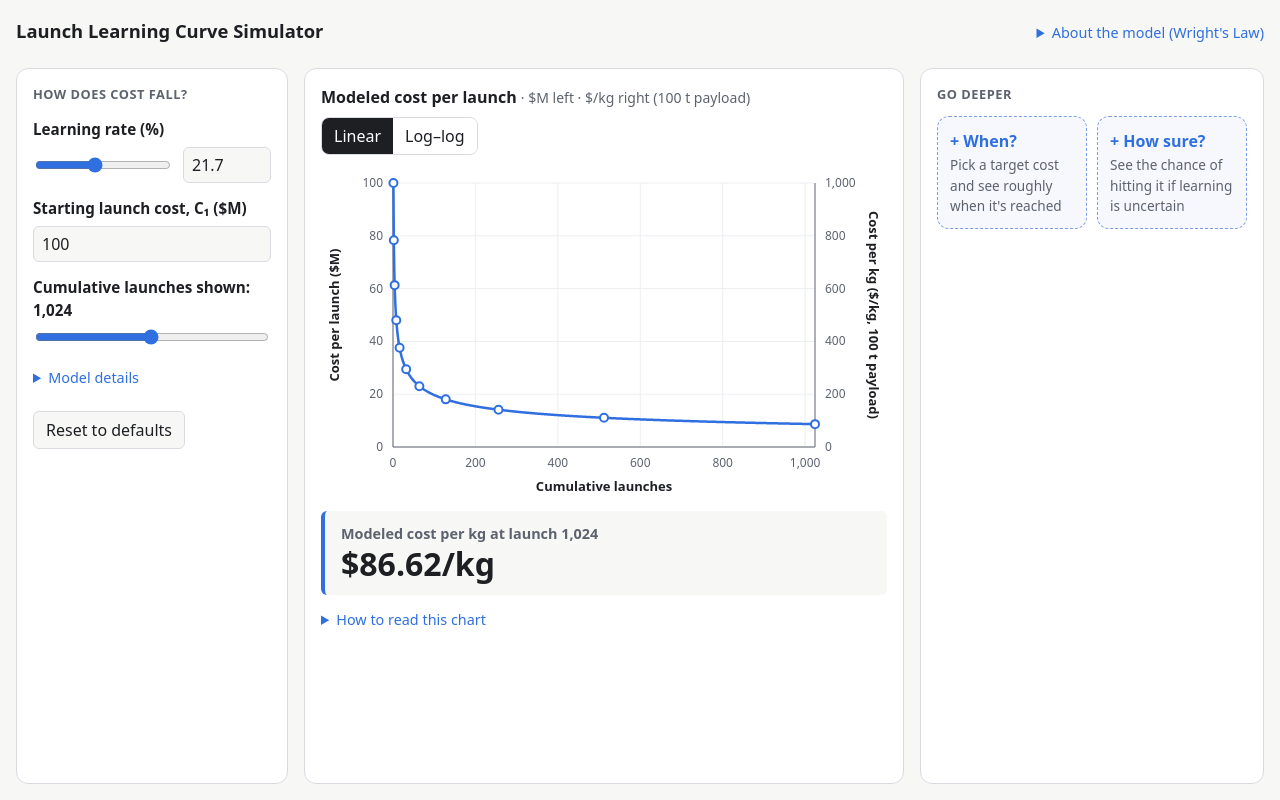
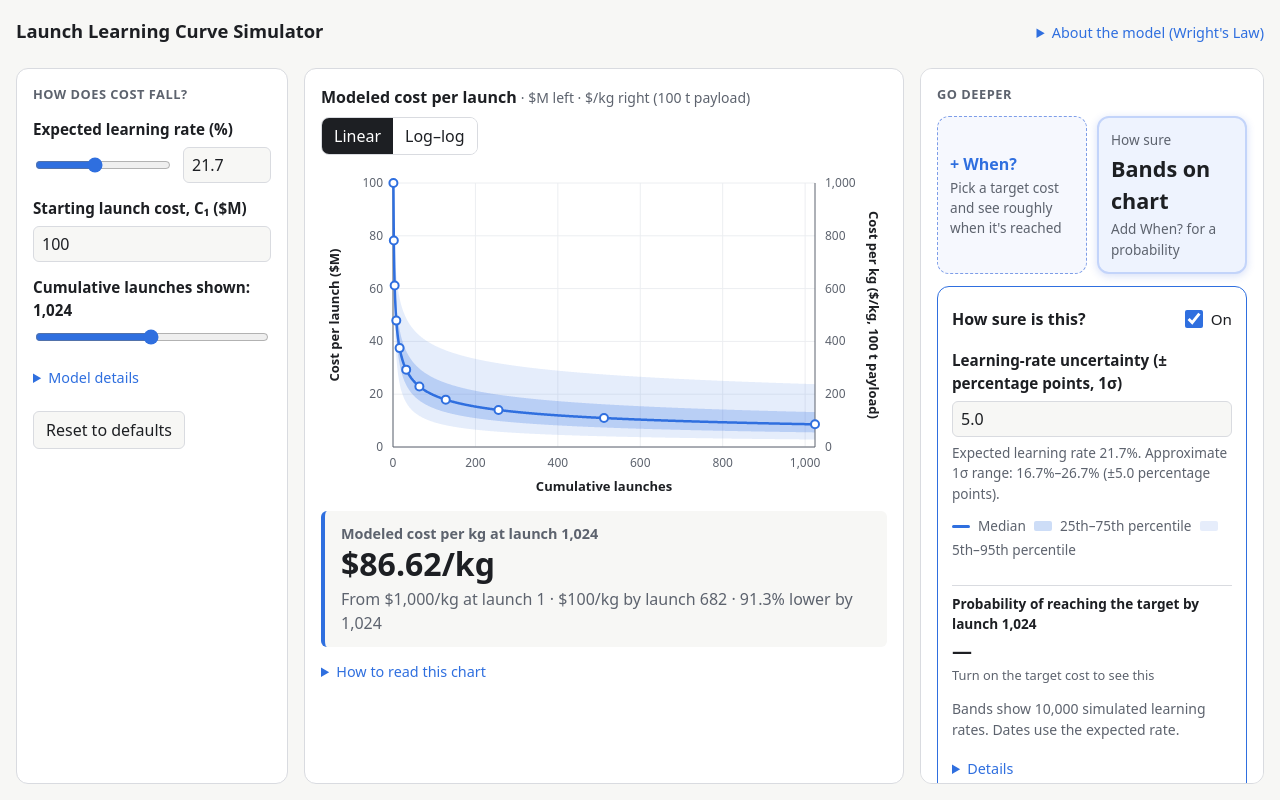
Before and after one commit to emhoffert/launch-learning-curve, a website with bundled scripts: page index.html in a window 1280 px wide. Both pictures are taken after a click on the button 1172 px from the left and 172 px from the top of the page. Built offline with nearby package versions, Linux system fonts and the light colour scheme.

Commit message:
feat: add-card state, single open editor, target-driven milestone strip
Co-Authored-By: Claude Opus 5.5 <noreply@anthropic.com>

```diff
--- a/src/main.js
+++ b/src/main.js
@@ -21,11 +21,16 @@ import {
 } from './cadence.js';
 import { renderChart } from './chart.js';
 import { formatCost, formatCostPerKg, formatPercent, formatProbability } from './format.js';
+import {
+  cadenceSummary, cardState, milestoneStrip, stripPerKg, sureCard, toggleOpen, whenCard,
+} from './cards.js';
 
 const LR_MAX_PERCENT = 50;
 const LAUNCHES_MIN = 10;
 const LAUNCHES_MAX = 2048;
 const SD_MAX_POINTS = 20;
+// Calendar dates start on the first time When is turned on (a UI default; the cadence model is unchanged).
+const DATES_DEFAULT_ON = true;
 
 const $ = (id) => document.getElementById(id);
 const controls = {
@@ -35,11 +40,10 @@ const controls = {
   target: $('target-cost'),
   launches: $('max-launches'),
   launchesValue: $('max-launches-value'),
-  logToggle: $('log-scale'),
+  scaleLinear: $('scale-linear'),
+  scaleLog: $('scale-log'),
   showTarget: $('show-target'),
-  targetField: $('target-field'),
   showMc: $('show-mc'),
-  mcField: $('mc-field'),
   sd: $('lr-sd'),
   sdHint: $('lr-sd-hint'),
   showCalendar: $('show-calendar'),
@@ -49,7 +53,25 @@ const controls = {
   firstYear: $('first-year-launches'),
   growth: $('annual-growth'),
   reset: $('reset'),
+  moreInputsToggle: $('more-inputs-toggle'),
+  cadenceChange: $('cadence-change'),
 };
+const cards = {
+  when: { card: $('when-card'), editor: $('when-editor'), heading: $('when-heading'), toggle: controls.showTarget },
+  sure: { card: $('sure-card'), editor: $('sure-editor'), heading: $('sure-heading'), toggle: controls.showMc },
+};
+const ui = { open: null };
+const core = $('core');
+const moreInputsSummary = $('more-inputs-summary');
+const milestoneStripEl = $('milestone-strip');
+const milestoneTable = $('milestone-table');
+const targetDateRow = $('target-date-row');
+const targetDate = $('target-date');
+const cadenceInputs = $('cadence-inputs');
+const cadenceSummaryEl = $('cadence-summary');
+const shortFirstYear = $('short-first-year');
+const cadenceGrowthYearNote = $('cadence-growth-year-note');
+const DISCLOSURES = ['about', 'model-details', 'chart-help', 'calendar-details', 'more-analysis', 'mc-details'].map($);
 const chart = $('chart');
 const chartPanel = chart.closest('.chart-panel');
 const message = $('message');
@@ -68,14 +90,11 @@ const readouts = {
   mcProbLabel: $('mc-prob-label'),
   mcProb: $('mc-prob'),
 };
-const mcPanel = $('mc-panel');
 const lrLabel = document.querySelector('label[for="lr-range"]');
 const LR_LABEL = lrLabel.textContent;
 const LR_LABEL_MC = 'Expected learning rate (%)';
-const targetPanel = $('target-panel');
 const targetNote = $('target-note');
 const CHART_LABEL = chart.getAttribute('aria-label');
-const calendarPanel = $('calendar-panel');
 const calendarRows = $('calendar-rows');
 const calendarMcNote = $('calendar-mc-note');
 const calendarStartYear = $('calendar-start-year');
@@ -100,26 +119,31 @@ function readInputs() {
   const sdPoints = controls.sd.valueAsNumber;
 
   if (!Number.isFinite(lrPercent) || lrPercent < 0 || lrPercent > LR_MAX_PERCENT) {
-    return { error: `Learning rate must be between 0% and ${LR_MAX_PERCENT}%.` };
+    return { error: `Learning rate must be between 0% and ${LR_MAX_PERCENT}%.`, field: 'core' };
   }
   if (!Number.isFinite(startingCost) || startingCost <= 0) {
-    return { error: 'Starting launch cost must be greater than 0.' };
+    return { error: 'Starting launch cost must be greater than 0.', field: 'core' };
   }
   // The target is optional: only validate it while the overlay is switched on.
   if (controls.showTarget.checked && (!Number.isFinite(targetPerKg) || targetPerKg <= 0)) {
-    return { error: 'Target cost must be greater than 0.' };
+    return { error: 'Target cost must be greater than 0.', field: 'when' };
   }
   if (!Number.isInteger(maxLaunches) || maxLaunches < LAUNCHES_MIN || maxLaunches > LAUNCHES_MAX) {
-    return { error: `Cumulative launches must be a whole number from ${LAUNCHES_MIN} to ${LAUNCHES_MAX}.` };
+    return { error: `Cumulative launches must be a whole number from ${LAUNCHES_MIN} to ${LAUNCHES_MAX}.`, field: 'core' };
   }
   if (controls.showMc.checked && (!Number.isFinite(sdPoints) || sdPoints < 0 || sdPoints > SD_MAX_POINTS)) {
-    return { error: `Learning-rate uncertainty must be between 0 and ${SD_MAX_POINTS} percentage points.` };
+    return { error: `Learning-rate uncertainty must be between 0 and ${SD_MAX_POINTS} percentage points.`, field: 'sure' };
   }
   const inputs = { learningRate: lrPercent / 100, startingCost, targetPerKg, maxLaunches, sd: sdPoints / 100 };
   // The calendar inputs are only validated while the timeline is switched on.
-  if (!controls.showCalendar.checked) return inputs;
+  if (!calendarIsOn()) return inputs;
   const calendar = readCalendarInputs();
-  return calendar.error ? calendar : { ...inputs, ...calendar };
+  return calendar.error ? { ...calendar, field: 'when' } : { ...inputs, ...calendar };
+}
+
+// Calendar dates live inside When: they only apply while When is on.
+function calendarIsOn() {
+  return controls.showTarget.checked && controls.showCalendar.checked;
 }
 
 function readCalendarInputs() {
@@ -145,11 +169,10 @@ function readCalendarInputs() {
 function update() {
   controls.launchesValue.textContent = controls.launches.valueAsNumber.toLocaleString('en-US');
   const targetOn = controls.showTarget.checked;
-  controls.targetField.hidden = !targetOn;
   const mcOn = controls.showMc.checked;
-  controls.mcField.hidden = !mcOn;
-  const calendarOn = controls.showCalendar.checked;
+  const calendarOn = calendarIsOn();
   controls.calendarField.hidden = !calendarOn;
+  controls.showCalendar.setAttribute('aria-expanded', String(calendarOn));
   lrLabel.textContent = mcOn ? LR_LABEL_MC : LR_LABEL;
   controls.lrNumber.setAttribute('aria-label', mcOn ? LR_LABEL_MC : LR_LABEL);
 
@@ -158,8 +181,10 @@ function update() {
     // Keep the last valid chart on screen, dimmed so it reads as out of date.
     message.textContent = inputs.error;
     chartPanel.classList.add('stale');
+    setCardStates(inputs.field);
     return;
   }
+  setCardStates(null);
   message.textContent = '';
   chartPanel.classList.remove('stale');
 
@@ -189,7 +214,7 @@ function update() {
   }
   // In uncertainty mode the median replaces the single-learning-rate curve as the line.
   renderChart(chart, mc ? mc.bands.p50 : series, {
-    logScale: controls.logToggle.checked, target, bands: mc?.bands, calendar,
+    logScale: controls.scaleLog.getAttribute('aria-pressed') === 'true', target, bands: mc?.bands, calendar,
   });
 
   const finalCost = series[series.length - 1].cost;
@@ -200,9 +225,11 @@ function update() {
   readouts.reduction.textContent = formatPercent(1 - finalCost / startingCost);
   readouts.perKgLabel.textContent = `Modeled cost per kg at launch ${maxLaunches.toLocaleString('en-US')}`;
   readouts.perKg.textContent = formatCostPerKg(costPerKg(finalCost));
-  targetPanel.hidden = !targetOn;
   targetNote.hidden = !targetOn || mcOn;
-  mcPanel.hidden = !mcOn;
+  moreInputsSummary.textContent = `${formatCost(startingCost)} · ${maxLaunches.toLocaleString('en-US')}`;
+  milestoneStripEl.textContent = milestoneStrip({
+    c1: startingCost, lr: learningRate, maxLaunches, finalCost, perKg: stripPerKg(targetOn, targetPerKg),
+  });
   if (mcOn) showUncertainty(mc, { learningRate, sd, startingCost, targetCost, maxLaunches, targetOn });
   if (targetOn) {
     showTarget(result, { startingCost, learningRate, targetCost, targetPerKg, maxLaunches });
@@ -213,9 +240,28 @@ function update() {
     const label = chart.getAttribute('aria-label');
     chart.setAttribute('aria-label', `${label} Monte Carlo median with 25th–75th and 5th–95th percentile bands.`);
   }
-  calendarPanel.hidden = !calendarOn;
+  let targetRow = null;
+  if (targetOn) {
+    // The milestone table always shows while When is on; dates need the calendar. With dates off,
+    // the table is filled with the default cadence and its date column is hidden.
+    const rows = showMilestones({
+      startingCost, learningRate, maxLaunches, targetPerKg,
+      cadence: calendarOn ? cadence : CADENCE_PRESETS[CADENCE_DEFAULTS.scenario],
+      startYear: calendarOn ? startYear : CADENCE_DEFAULTS.startYear,
+    });
+    targetRow = rows.find((row) => row.isTarget) ?? null;
+    milestoneTable.classList.toggle('no-dates', !calendarOn);
+    targetDateRow.hidden = !calendarOn;
+    targetDate.textContent = calendarOn && targetRow?.date ? targetRow.date : '—';
+    fillCard(cards.when.card, whenCard({ result, perKg: targetPerKg, date: targetRow?.date, datesOn: calendarOn }));
+  }
+  if (mcOn) {
+    fillCard(cards.sure.card, sureCard({
+      whenOn: targetOn, probability: mc.probability, targetCost, startingCost, maxLaunches,
+    }));
+  }
   if (calendarOn) {
-    showCalendar({ startingCost, learningRate, cadence, startYear, maxLaunches, targetPerKg: targetOn ? targetPerKg : null });
+    cadenceSummaryEl.textContent = cadenceSummary(scenario, startYear);
     calendarMcNote.hidden = !mcOn;
     const label = chart.getAttribute('aria-label');
     const sep = label.endsWith('.') ? ' ' : '. ';
@@ -283,12 +329,14 @@ function showUncertainty(mc, { learningRate, sd, startingCost, targetCost, maxLa
   }
 }
 
-// Fills the milestone table and the start-year wording in the cadence notes.
-function showCalendar({ startingCost, learningRate, cadence, startYear, maxLaunches, targetPerKg }) {
+// Fills the milestone table and the start-year wording in the cadence notes. Returns the rows.
+function showMilestones({ startingCost, learningRate, cadence, startYear, maxLaunches, targetPerKg }) {
   calendarStartYear.textContent = String(startYear);
   cadenceDelay.hidden = startYear === CADENCE_DEFAULTS.startYear;
   cadenceDelayYear.textContent = String(startYear);
   cadenceGrowthYear.textContent = String(startYear + 1);
+  cadenceGrowthYearNote.textContent = String(startYear + 1);
+  shortFirstYear.textContent = String(startYear);
 
   const rows = milestoneRows({ c1: startingCost, lr: learningRate, cadence, startYear, maxLaunches, targetPerKg });
   calendarRows.replaceChildren(...rows.map((row) => {
@@ -311,6 +359,45 @@ function showCalendar({ startingCost, learningRate, cadence, startYear, maxLaunc
     tr.append(perKg, launch, date);
     return tr;
   }));
+  return rows;
+}
+
+// Writes a card's result text: label, large value, and a muted line.
+function fillCard(card, { label, value, sub }) {
+  card.querySelector('.card-k').textContent = label;
+  card.querySelector('.card-v').textContent = value;
+  card.querySelector('.card-sub').textContent = sub;
+}
+
+// Each card is "add" while its analysis is off, "active" when on, and "error" when on with an invalid input.
+function setCardStates(errorField) {
+  for (const [name, { card, toggle }] of Object.entries(cards)) {
+    card.dataset.state = cardState({ active: toggle.checked, error: errorField === name });
+  }
+}
+
+// Shows one editor (or none) and keeps each card's aria-expanded in step.
+function setOpen(name) {
+  ui.open = name;
+  for (const [key, { card, editor }] of Object.entries(cards)) {
+    editor.hidden = key !== name;
+    card.setAttribute('aria-expanded', String(key === name));
+  }
+}
+
+function setScale(log) {
+  controls.scaleLinear.setAttribute('aria-pressed', String(!log));
+  controls.scaleLog.setAttribute('aria-pressed', String(log));
+}
+
+function setCoreCollapsed(collapsed) {
+  core.dataset.collapsed = String(collapsed);
+  controls.moreInputsToggle.setAttribute('aria-expanded', String(!collapsed));
+}
+
+function setCadenceInputsOpen(open) {
+  cadenceInputs.hidden = !open;
+  controls.cadenceChange.setAttribute('aria-expanded', String(open));
 }
 
 // Fills both cadence numbers from a preset.
@@ -328,14 +415,18 @@ function setDefaults() {
   controls.cost.value = String(DEFAULTS.startingCost);
   controls.target.value = String(DEFAULTS.targetPerKg);
   controls.launches.value = String(DEFAULTS.maxLaunches);
-  controls.logToggle.checked = false;
+  setScale(false);
   controls.showTarget.checked = false;
   controls.sd.value = (MC_DEFAULTS.sd * 100).toFixed(1);
   controls.showMc.checked = false;
-  controls.showCalendar.checked = CADENCE_DEFAULTS.enabled;
+  controls.showCalendar.checked = DATES_DEFAULT_ON;
   controls.startYear.value = String(CADENCE_DEFAULTS.startYear);
   controls.scenario.value = CADENCE_DEFAULTS.scenario;
   applyPreset(CADENCE_DEFAULTS.scenario);
+  setOpen(null);
+  setCoreCollapsed(true);
+  setCadenceInputsOpen(false);
+  for (const details of DISCLOSURES) details.open = false;
 }
 
 // Keep the learning-rate slider and number box in sync.
@@ -353,9 +444,30 @@ controls.lrNumber.addEventListener('input', () => {
 controls.cost.addEventListener('input', update);
 controls.target.addEventListener('input', update);
 controls.launches.addEventListener('input', update);
-controls.logToggle.addEventListener('change', update);
-controls.showTarget.addEventListener('change', update);
-controls.showMc.addEventListener('change', update);
+controls.scaleLinear.addEventListener('click', () => { setScale(false); update(); });
+controls.scaleLog.addEventListener('click', () => { setScale(true); update(); });
+controls.moreInputsToggle.addEventListener('click', () => setCoreCollapsed(core.dataset.collapsed !== 'true'));
+controls.cadenceChange.addEventListener('click', () => setCadenceInputsOpen(cadenceInputs.hidden));
+for (const [name, { card, heading, toggle }] of Object.entries(cards)) {
+  card.addEventListener('click', () => {
+    if (!toggle.checked) {
+      // An add card turns its analysis on, opens its editor, and moves focus there.
+      toggle.checked = true;
+      setOpen(name);
+      update();
+      heading.focus();
+      return;
+    }
+    setOpen(toggleOpen(ui.open, name));
+  });
+  toggle.addEventListener('change', () => {
+    if (!toggle.checked && ui.open === name) {
+      setOpen(null);
+      card.focus();
+    }
+    update();
+  });
+}
 controls.sd.addEventListener('input', update);
 controls.showCalendar.addEventListener('change', update);
 controls.startYear.addEventListener('input', update);
--- a/styles.css
+++ b/styles.css
@@ -670,6 +670,7 @@ button {
   display: block;
   width: 100%;
   min-height: 96px;
+  height: 100%;
   padding: 12px;
   text-align: left;
   border-radius: 12px;
```
Also changed, not shown: index.html (+0 -2 lines).
